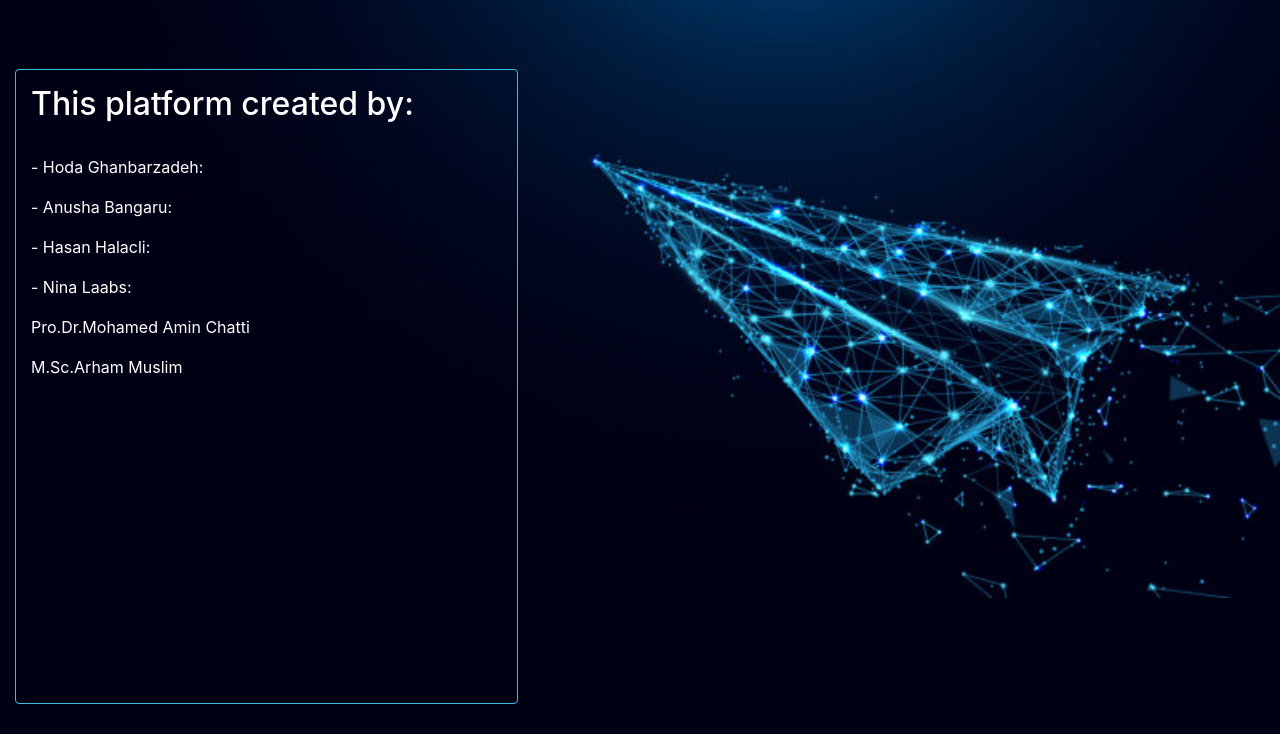
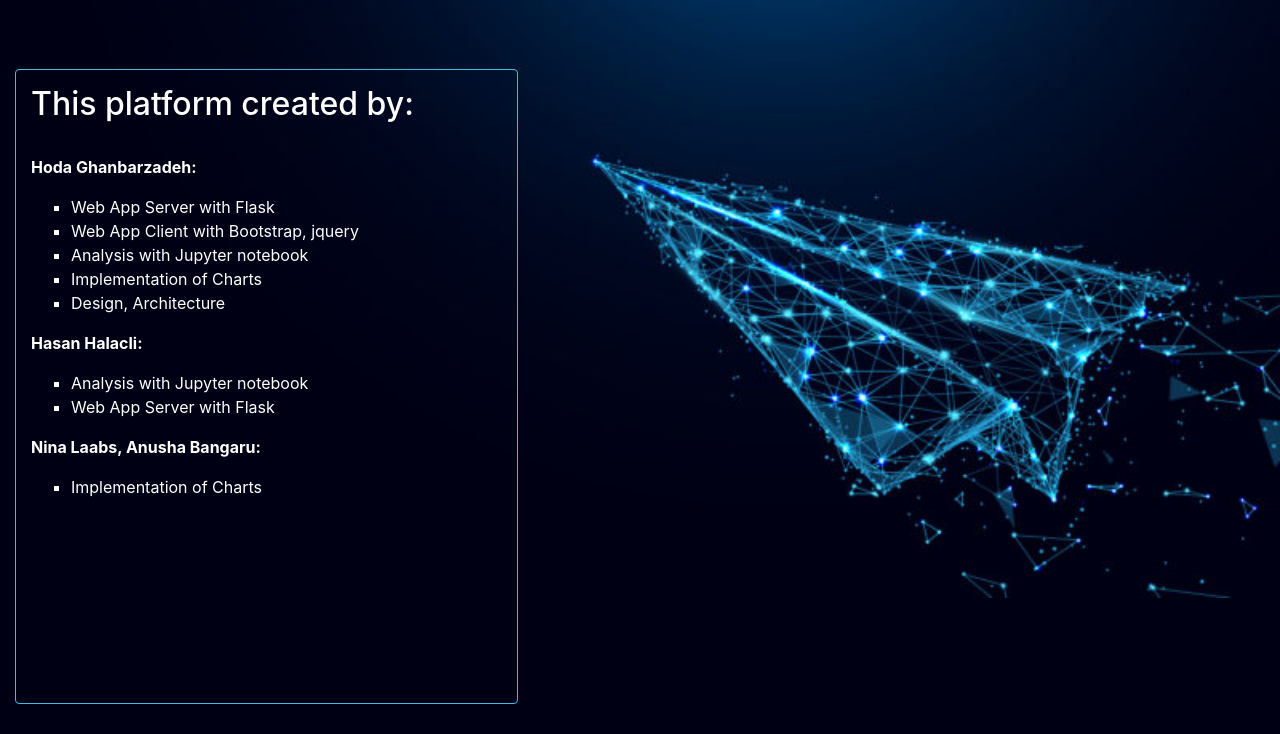
Before and after one commit to AsanAlacli/LA_WISE-19-20-_Group_5_HANA_Project_CoRe, a Flask app: page /about in a window 1280 px wide. Shown: the part 66-800 px from the top of the page. Run offline with Flask 2, Linux system fonts and the light colour scheme; parts of the project's set-up code (start-up, migrations or seed data) failed here and were passed over; some libraries are stand-ins or nearby versions.

Commit message:
complete about and index

```diff
--- a/templates/about.html
+++ b/templates/about.html
@@ -47,12 +47,23 @@
       <div class="col-5 fit-parent">
         <div class="container main-content">
           <h2>This platform created by: </h2><br>
-          <p>- Hoda Ghanbarzadeh: </p>
-          <p>- Anusha Bangaru: </p>
-          <p>- Hasan Halacli: </p>
-          <p>- Nina Laabs: </p>
-          <p>Pro.Dr.Mohamed Amin Chatti</p>
-          <p>M.Sc.Arham Muslim</p>
+          <p><strong>Hoda Ghanbarzadeh:</strong><br>
+            <ul style="list-style-type:square;">
+              <li>Web App Server with Flask</li>
+              <li>Web App Client with Bootstrap, jquery</li>
+              <li>Analysis with Jupyter notebook</li>
+              <li>Implementation of Charts</li>
+              <li>Design, Architecture</li>
+            </ul></p>
+          <p><strong>Hasan Halacli:</strong> <br>
+            <ul style="list-style-type:square;">
+              <li>Analysis with Jupyter notebook</li>
+              <li>Web App Server with Flask</li>
+            </ul></p>
+          <p><strong>Nina Laabs, Anusha Bangaru:</strong><br>
+            <ul style="list-style-type:square;">
+              <li>Implementation of Charts</li>
+            </ul></p>
         </div>
       </div>
     </div>
```
Also changed, not shown: templates/index.html (+10 -7 lines).
